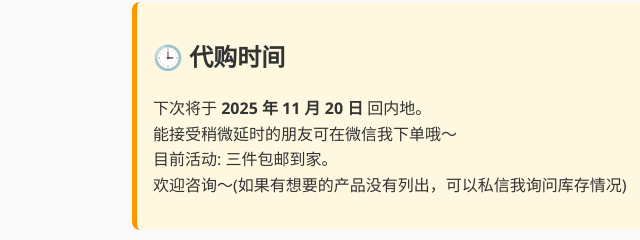
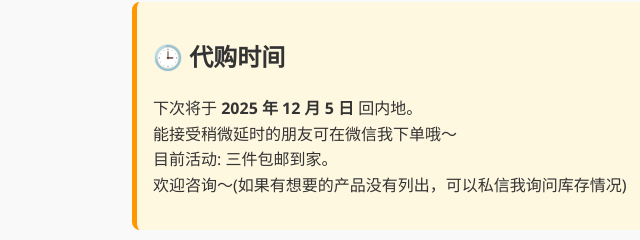
Before and after one commit to hyhxiaomaibu-hub/shop, a plain HTML site: page index.html in a window 1280 px wide. Shown: the part 344-584 px from the top of the page, 8-648 px from the left. Drawn offline with Linux system fonts and the light colour scheme.

Commit message:
更新产品HTML

```diff
--- a/index.html
+++ b/index.html
@@ -151,7 +151,7 @@
     <div class="notice">
       <h2>🕒 代购时间</h2>
       <p>
-        下次将于 <strong>2025 年 11 月 20 日</strong> 回内地。<br>
+        下次将于 <strong>2025 年 12 月 5 日</strong> 回内地。<br>
         能接受稍微延时的朋友可在微信我下单哦～<br>
         目前活动: 三件包邮到家。<br>
         欢迎咨询～(如果有想要的产品没有列出，可以私信我询问库存情况)
```
